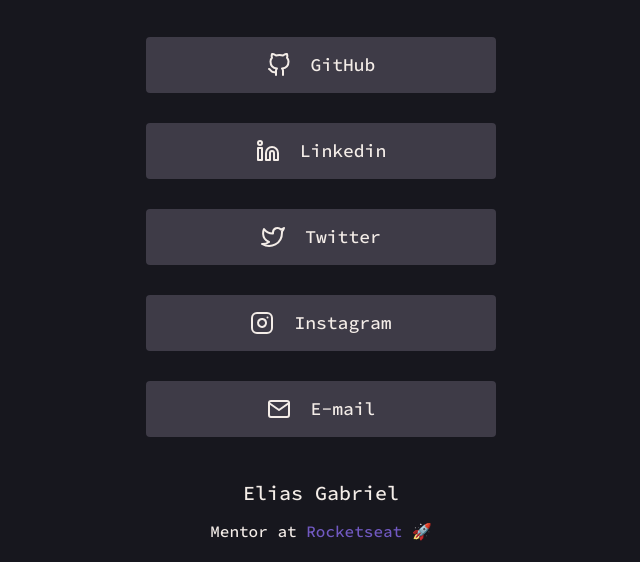
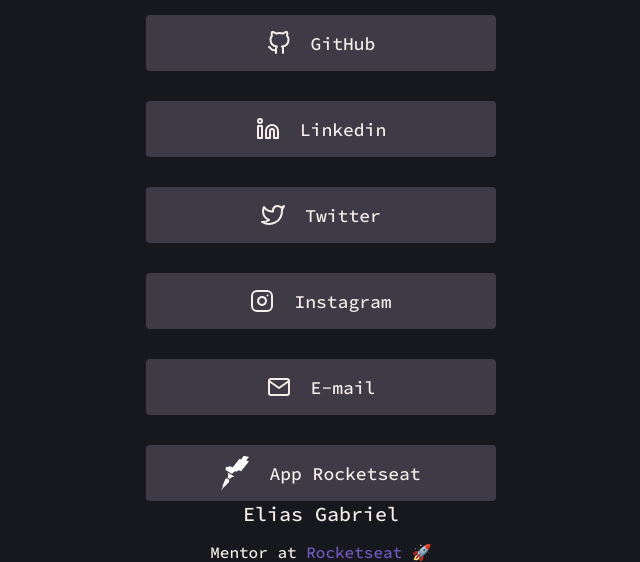
Before and after one commit to juneix/juneix.github.io, a plain HTML site: page index.html in a window 1280 px wide. Shown: the part 238-800 px from the top of the page, without its empty margins (319-959 px from the left). Drawn offline with Linux system fonts and the light colour scheme.

Commit message:
chore: Add link to App Rocketseat

```diff
--- a/index.html
+++ b/index.html
@@ -42,6 +42,10 @@
       <img class="logo" src="./assets/mail.svg" alt="Instagram Logo">
       E-mail
     </a>
+    <a class="link_container" href="https://app.rocketseat.com.br/me/eliasgcf" target="_blank">
+      <img class="logo" src="./assets/rocketseat.svg" alt="Rocketseat Logo">
+      App Rocketseat
+    </a>
   </main>
   <footer>
     Elias Gabriel<p>Mentor at <a href="https://rocketseat.com.br" target="_blank">Rocketseat 🚀</a></p>
```
Also changed, not shown: assets/rocketseat.svg (added), 1 other file.
